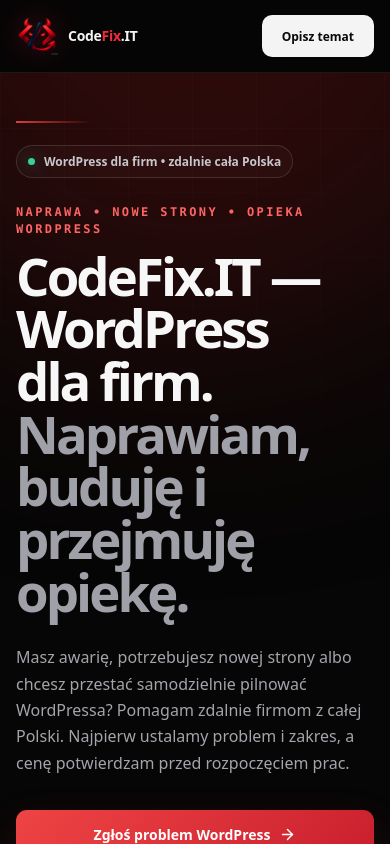
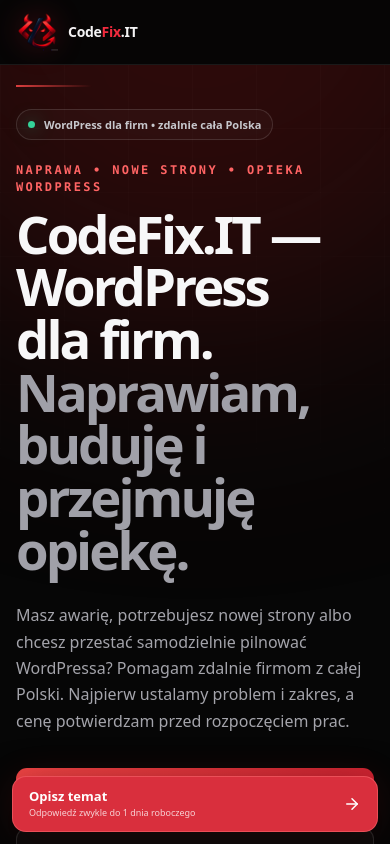
Before and after one commit to wwwCodeFixIT/CodeFix.IT---Portfolio-Short, a React (Vite) app: page / in a window 390 px wide. Both pictures are taken after a click on the button "Odrzucam". Shown: the top 844 px of the page. Built offline with nearby package versions, Linux system fonts and the light colour scheme.

Commit message:
Stage 12E: mobile conversion and form UX pass
* Stage 12E: optimize mobile conversion flow and form tracking

* Stage 12E: add mobile sticky CTA and touch-friendly form styles

* Stage 12E: update mobile CRO build marker

```diff
--- a/index.html
+++ b/index.html
@@ -6,7 +6,7 @@
     <meta name="theme-color" content="#060606" />
     <meta name="color-scheme" content="dark" />
     <meta name="application-name" content="CodeFix.IT" />
-    <meta name="codefix-build" content="stage-12d-proof-trust-v1" />
+    <meta name="codefix-build" content="stage-12e-mobile-cro-v1" />
     <meta name="author" content="CodeFix.IT" />
 
     <title>CodeFix.IT — WordPress dla firm: naprawa, opieka i strony</title>
--- a/src/pages/HomepageV1.tsx
+++ b/src/pages/HomepageV1.tsx
@@ -1,4 +1,4 @@
-import { useRef, useState } from 'react';
+import { useCallback, useEffect, useRef, useState } from 'react';
 import type { FormEvent } from 'react';
 import {
   ArrowRight,
@@ -160,8 +160,10 @@ export function HomepageV1() {
   const [selectedService, setSelectedService] = useState(initialServiceFromUrl);
   const [attribution] = useState(captureSessionAttribution);
   const formStartTracked = useRef(false);
+  const formViewTracked = useRef(false);
+  const contactSectionRef = useRef<HTMLElement | null>(null);
 
-  function trackHomepageEvent(eventName: string, parameters: Record<string, string> = {}) {
+  const trackHomepageEvent = useCallback((eventName: string, parameters: Record<string, string> = {}) => {
     const analyticsWindow = window as Window & {
       gtag?: (...args: unknown[]) => void;
       codefixAnalyticsAllowed?: boolean;
@@ -172,7 +174,7 @@ export function HomepageV1() {
       page_path: '/',
       ...parameters,
     });
-  }
+  }, []);
 
   function chooseService(service: string, placement?: string) {
     setSelectedService(service);
@@ -202,6 +204,30 @@ export function HomepageV1() {
     return !(window as Window & { codefixConsentChoice?: string | null }).codefixConsentChoice;
   });
 
+  useEffect(() => {
+    const section = contactSectionRef.current;
+    if (!section || formViewTracked.current || typeof IntersectionObserver === 'undefined') return;
+
+    const observer = new IntersectionObserver(
+      ([entry]) => {
+        if (!entry?.isIntersecting || formViewTracked.current) return;
+
+        const analyticsWindow = window as Window & { codefixAnalyticsAllowed?: boolean };
+        if (!analyticsWindow.codefixAnalyticsAllowed) return;
+
+        formViewTracked.current = true;
+        trackHomepageEvent('lead_form_view', {
+          service: selectedService || 'not_selected',
+        });
+        observer.disconnect();
+      },
+      { threshold: 0.25 },
+    );
+
+    observer.observe(section);
+    return () => observer.disconnect();
+  }, [consentChoice, selectedService, trackHomepageEvent]);
+
   function saveConsent(choice: 'accepted' | 'rejected') {
     (window as Window & {
       codefixSetAnalyticsConsent?: (choice: 'accepted' | 'rejected') => void;
@@ -210,6 +236,28 @@ export function HomepageV1() {
     setShowConsent(false);
   }
 
+
+  const submitButtonLabel =
+    selectedService === quickFixService
+      ? 'Wyślij zgłoszenie Quick Fix'
+      : selectedService === businessSiteService
+        ? 'Wyślij brief do wyceny'
+        : selectedService === careService
+          ? 'Zapytaj o stałą opiekę'
+          : selectedService === miniAuditService
+            ? 'Poproś o mini-ocenę'
+            : 'Wyślij zapytanie';
+
+  const messagePlaceholder =
+    selectedService === quickFixService
+      ? 'Co dokładnie nie działa, od kiedy i co widzisz na ekranie?'
+      : selectedService === businessSiteService
+        ? 'Czym zajmuje się firma, jakich podstron potrzebujesz i jaki jest główny cel strony?'
+        : selectedService === careService
+          ? 'Jak wygląda obecna strona i czego oczekujesz w ramach stałej opieki?'
+          : selectedService === miniAuditService
+            ? 'Co najbardziej Cię niepokoi na obecnej stronie?'
+            : 'Krótko opisz problem, zakres albo oczekiwany efekt.';
 
   async function handleLeadSubmit(event: FormEvent<HTMLFormElement>) {
     event.preventDefault();
@@ -273,7 +321,7 @@ export function HomepageV1() {
   }
 
   return (
-    <div className="homepage-v1">
+    <div className={`homepage-v1${!showConsent ? ' has-mobile-cta' : ''}`}>
       <header className="cf-header">
         <div className="cf-container cf-nav">
           <Brand href="#top" />
@@ -691,7 +739,7 @@ export function HomepageV1() {
           </div>
         </section>
 
-        <section id="contact" className="cf-section cf-contact-section">
+        <section id="contact" ref={contactSectionRef} className="cf-section cf-contact-section">
           <div className="cf-container">
             <div className="cf-contact-panel">
               <div className="cf-contact-copy">
@@ -723,11 +771,29 @@ export function HomepageV1() {
                   <div className="cf-form-row">
                     <label>
                       <span>Imię / firma</span>
-                      <input name="name" type="text" autoComplete="name" minLength={2} maxLength={120} required />
+                      <input
+                        name="name"
+                        type="text"
+                        autoComplete="name"
+                        autoCapitalize="words"
+                        enterKeyHint="next"
+                        minLength={2}
+                        maxLength={120}
+                        required
+                      />
                     </label>
                     <label>
                       <span>E-mail</span>
-                      <input name="email" type="email" autoComplete="email" maxLength={254} required />
+                      <input
+                        name="email"
+                        type="email"
+                        inputMode="email"
+                        autoComplete="email"
+                        autoCapitalize="none"
+                        enterKeyHint="next"
+                        maxLength={254}
+                        required
+                      />
                     </label>
                   </div>
 
@@ -766,7 +832,16 @@ export function HomepageV1() {
 
                   <label>
                     <span>Adres strony <small>opcjonalnie</small></span>
-                    <input name="pageUrl" type="url" inputMode="url" placeholder="https://twojastrona.pl" maxLength={500} />
+                    <input
+                      name="pageUrl"
+                      type="url"
+                      inputMode="url"
+                      autoComplete="url"
+                      autoCapitalize="none"
+                      enterKeyHint="next"
+                      placeholder="https://twojastrona.pl"
+                      maxLength={500}
+                    />
                   </label>
 
                   <label>
@@ -776,7 +851,7 @@ export function HomepageV1() {
                       rows={5}
                       minLength={10}
                       maxLength={4000}
-                      placeholder="Krótko opisz problem, zakres albo oczekiwany efekt."
+                      placeholder={messagePlaceholder}
                       required
                     />
                   </label>
@@ -791,7 +866,7 @@ export function HomepageV1() {
                     className="cf-button cf-button-primary cf-contact-button"
                     disabled={formState === 'submitting'}
                   >
-                    {formState === 'submitting' ? 'Wysyłam…' : 'Wyślij zapytanie'}
+                    {formState === 'submitting' ? 'Wysyłam…' : submitButtonLabel}
                     {formState !== 'submitting' && <ArrowRight size={17} aria-hidden="true" />}
                   </button>
 
@@ -873,6 +948,21 @@ export function HomepageV1() {
         </div>
       </footer>
 
+      {!showConsent && (
+        <a
+          href="#contact"
+          className="cf-mobile-sticky-cta"
+          onClick={() => trackHomepageEvent('homepage_cta_click', { placement: 'sticky_mobile' })}
+          aria-label="Przejdź do formularza kontaktowego"
+        >
+          <span>
+            <strong>Opisz temat</strong>
+            <small>Odpowiedź zwykle do 1 dnia roboczego</small>
+          </span>
+          <ArrowRight size={18} aria-hidden="true" />
+        </a>
+      )}
+
       {showConsent && (
         <section
           className="cf-consent-banner"
--- a/src/pages/HomepageV1.v3.css
+++ b/src/pages/HomepageV1.v3.css
@@ -1845,3 +1845,145 @@
     transition: none;
   }
 }
+
+
+/* Stage 12E — mobile conversion pass */
+.cf-mobile-sticky-cta {
+  display: none;
+}
+
+@media (max-width: 720px) {
+  .homepage-v1.has-mobile-cta {
+    padding-bottom: calc(78px + env(safe-area-inset-bottom));
+  }
+
+  .cf-mobile-sticky-cta {
+    position: fixed;
+    z-index: 950;
+    left: max(12px, env(safe-area-inset-left));
+    right: max(12px, env(safe-area-inset-right));
+    bottom: max(12px, env(safe-area-inset-bottom));
+    min-height: 56px;
+    display: flex;
+    align-items: center;
+    justify-content: space-between;
+    gap: 14px;
+    padding: 9px 16px;
+    border: 1px solid rgba(255, 115, 121, 0.46);
+    border-radius: 14px;
+    background: #d92f3d;
+    color: #fff;
+    text-decoration: none;
+    box-shadow: 0 18px 48px rgba(0, 0, 0, 0.52);
+  }
+
+  .cf-mobile-sticky-cta > span {
+    min-width: 0;
+    display: grid;
+    gap: 2px;
+  }
+
+  .cf-mobile-sticky-cta strong {
+    font-size: 13px;
+    line-height: 1.2;
+  }
+
+  .cf-mobile-sticky-cta small {
+    overflow: hidden;
+    color: rgba(255, 255, 255, 0.78);
+    font-size: 9px;
+    line-height: 1.35;
+    text-overflow: ellipsis;
+    white-space: nowrap;
+  }
+
+  .cf-mobile-sticky-cta > svg {
+    flex: 0 0 auto;
+  }
+
+  .cf-lead-form input,
+  .cf-lead-form select,
+  .cf-lead-form textarea {
+    font-size: 16px;
+  }
+
+  .cf-lead-form input,
+  .cf-lead-form select {
+    min-height: 52px;
+  }
+
+  .cf-lead-form textarea {
+    min-height: 150px;
+  }
+
+  .cf-contact-button {
+    min-height: 54px;
+  }
+
+  .cf-contact-tags span,
+  .cf-github-link,
+  .cf-footer-nav a,
+  .cf-footer-contact a {
+    min-height: 44px;
+    align-items: center;
+  }
+
+  .cf-project-actions a {
+    min-height: 44px;
+  }
+}
+
+@media (max-width: 560px) {
+  .cf-nav {
+    min-height: 64px;
+  }
+
+  .cf-nav-cta {
+    display: none;
+  }
+
+  .cf-hero {
+    padding-block: 44px 58px;
+  }
+
+  .cf-eyebrow {
+    font-size: 11px;
+  }
+
+  .cf-stack-label {
+    margin-top: 22px;
+  }
+
+  .cf-contact-section {
+    padding-block: 64px;
+  }
+
+  .cf-contact-panel {
+    gap: 32px;
+  }
+
+  .cf-contact-tags {
+    display: grid;
+    grid-template-columns: 1fr 1fr;
+  }
+
+  .cf-contact-tags span {
+    justify-content: flex-start;
+  }
+}
+
+@media (max-width: 390px) {
+  .cf-contact-tags {
+    grid-template-columns: 1fr;
+  }
+
+  .cf-mobile-sticky-cta small {
+    max-width: 230px;
+  }
+}
+
+@media (prefers-reduced-motion: reduce) {
+  .cf-mobile-sticky-cta {
+    scroll-behavior: auto;
+  }
+}
```
